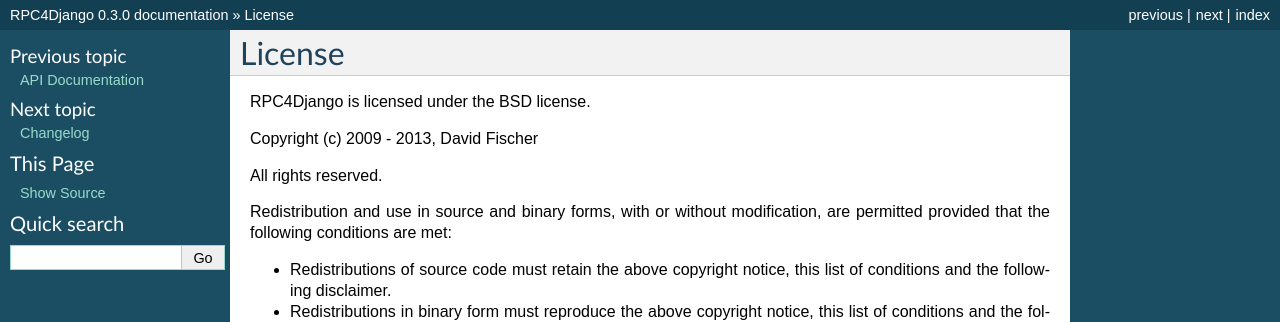
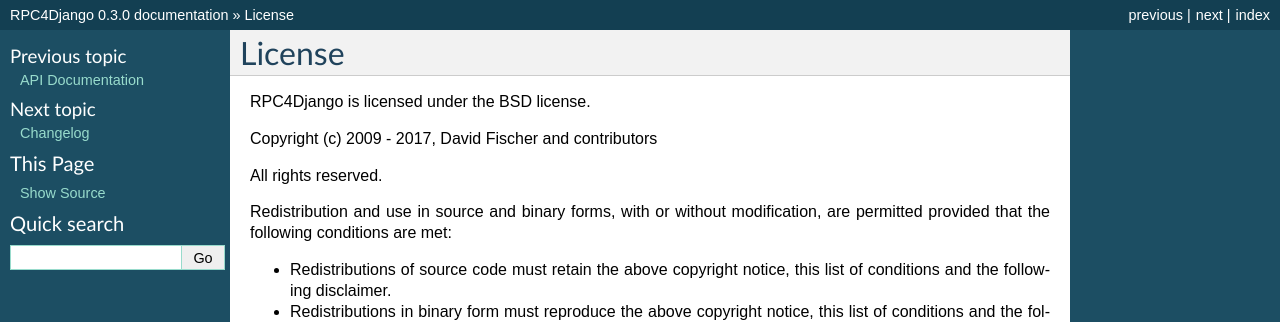
Before and after one commit to rpc4django/rpc4django, a Sphinx documentation site: the page built from docs/license.txt, in a window 1280 px wide. Shown: the top 322 px of the page. Built offline with Sphinx 7.4.7, drawn with Linux system fonts in a browser that asks for light colours.

Commit message:
Update for the new year(s)

```diff
--- a/docs/license.txt
+++ b/docs/license.txt
@@ -3,7 +3,7 @@
 
 RPC4Django is licensed under the BSD license.
 
-Copyright (c) 2009 - 2013, David Fischer
+Copyright (c) 2009 - 2017, David Fischer and contributors
 
 All rights reserved.
 
```
